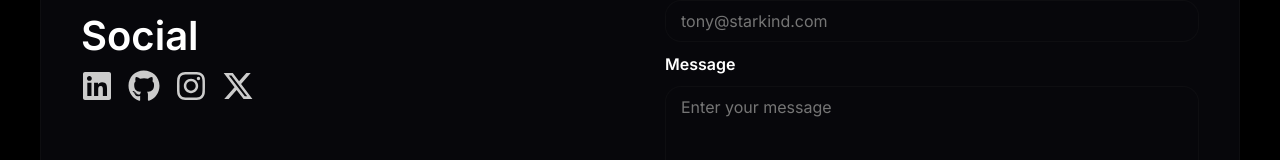
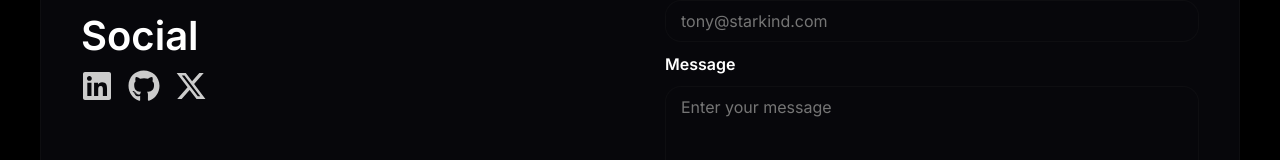
Before and after one commit to ijaihari/portfolio, a React (Vite) app: page / in a window 1280 px wide. Shown: the part 6340-6500 px from the top of the page. Built offline with nearby package versions, Linux system fonts and the light colour scheme; a web font is replaced by a local one.

Commit message:
deleted old resume

```diff
--- a/src/pages/Contact.jsx
+++ b/src/pages/Contact.jsx
@@ -1,5 +1,5 @@
 import '../styles/contact.scss';
-import { FaLinkedin, FaGithub,FaInstagram, FaXTwitter } from "react-icons/fa6";
+import { FaLinkedin, FaGithub, FaXTwitter } from "react-icons/fa6";
 
 function Contact() {
 
@@ -32,7 +32,6 @@ function Contact() {
                         <section className="social-links">
                             <a href="https://www.linkedin.com/in/ijaihari/" target="_blank" rel="noopener noreferrer"><FaLinkedin /></a>
                             <a href="https://github.com/ijaihari" target="_blank" rel="noopener noreferrer"><FaGithub /></a>
-                            <a href="https://instagram.com/ijaihari" target="_blank" rel="noopener noreferrer"><FaInstagram /></a>
                             <a href="https://x.com/ijaihari" target="_blank" rel="noopener noreferrer"><FaXTwitter /></a>
                         </section>
                     </section>
```
Also changed, not shown: 1 other file (tests, documents, lock files or other folders).
